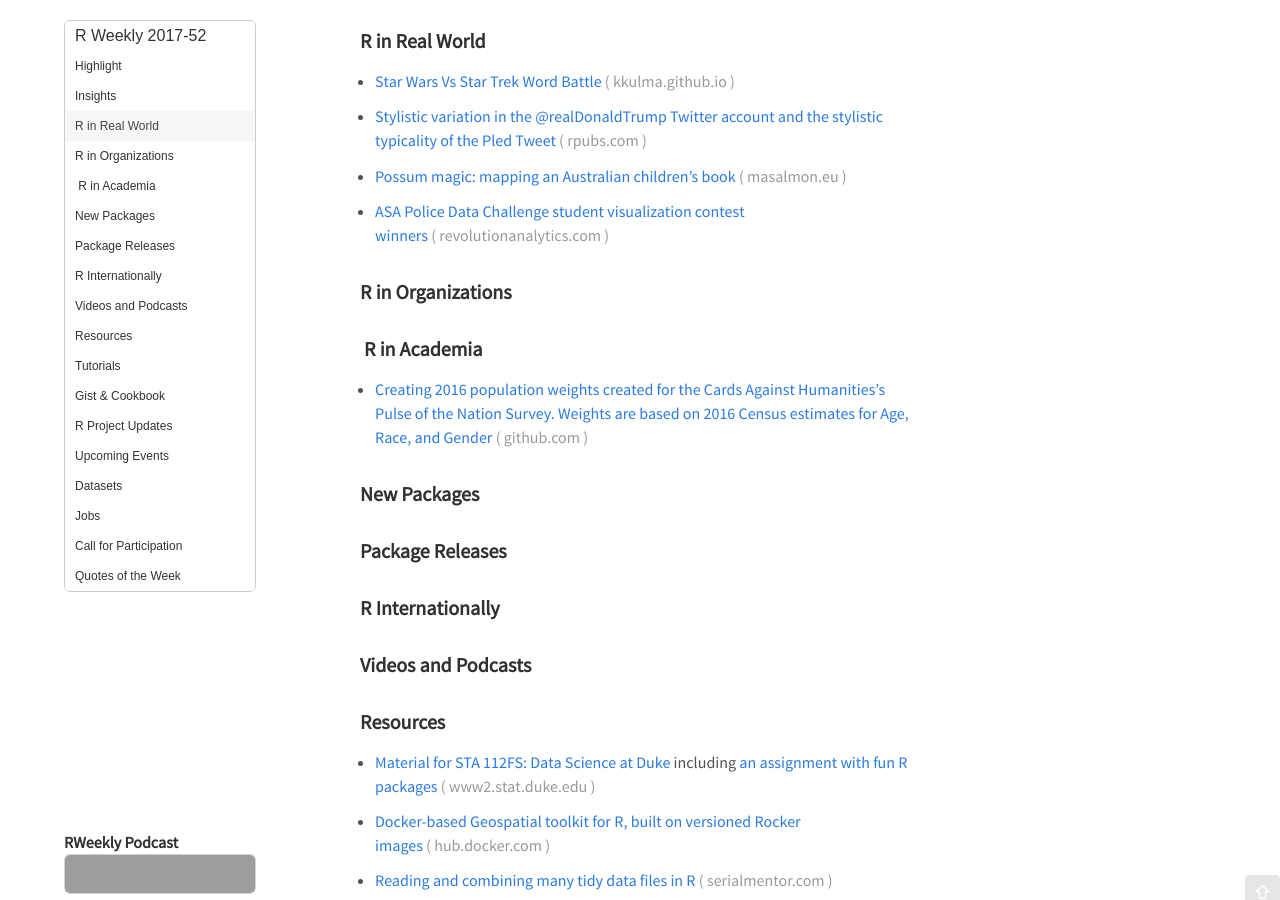
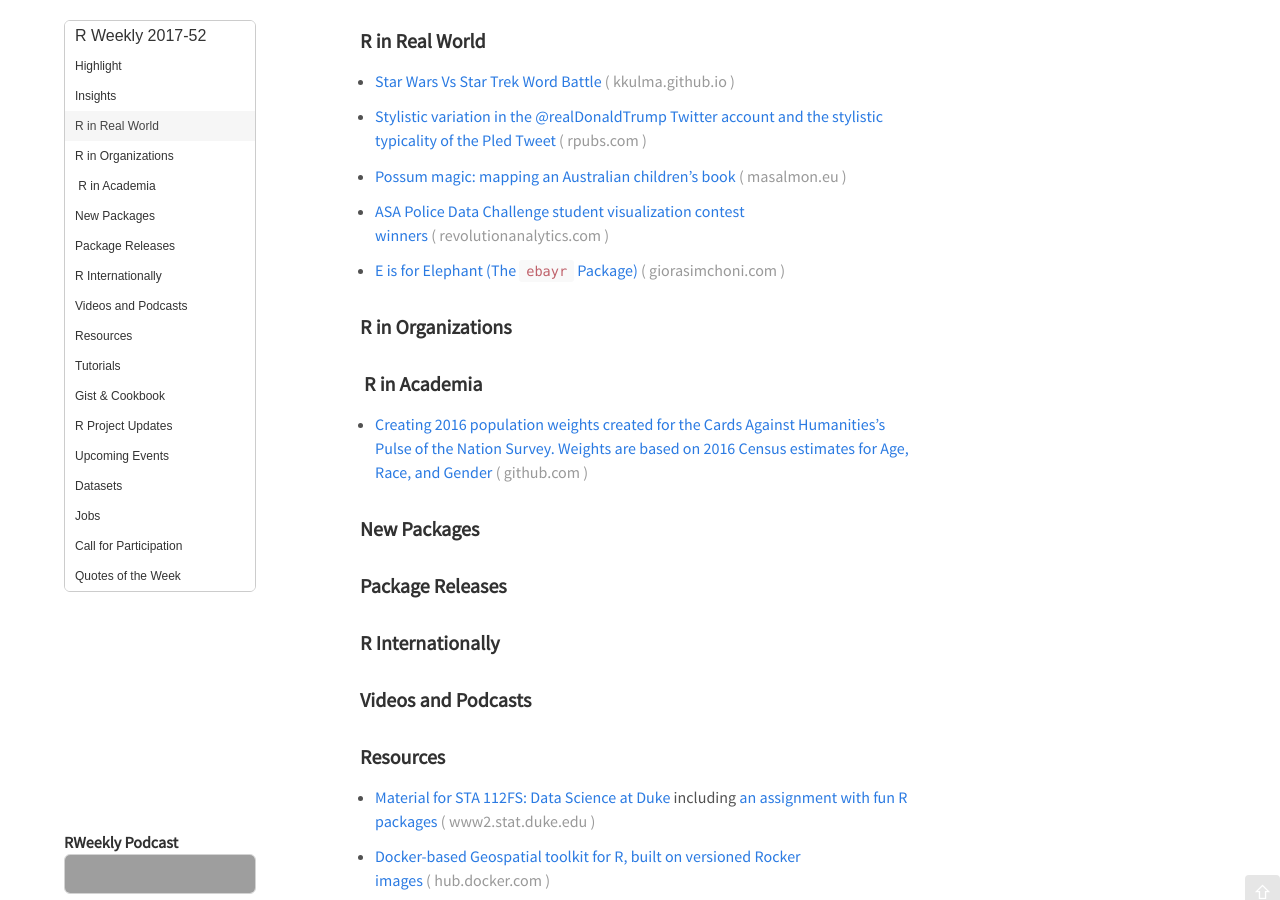
Before and after one commit to rweekly/rweekly.org, a Jekyll site: the page built from draft.md, in a window 1280 px wide and 900 px high, scrolled down 357 px. Built offline with Jekyll 4.4.1, drawn with Linux system fonts in a browser that asks for light colours; emoji names are drawn with the system emoji font; comment, search, counter and statistics services are not loaded; grey boxes are pictures that could not be loaded.

Commit message:
Update draft.md

```diff
--- a/draft.md
+++ b/draft.md
@@ -27,6 +27,8 @@ Release Date: 2017-12-25
 + [Possum magic: mapping an Australian children's book](http://www.masalmon.eu/2017/12/16/possummagic/)
 
 + [ASA Police Data Challenge student visualization contest winners](http://blog.revolutionanalytics.com/2017/12/police-data-challenge.html)
+
++ [E is for Elephant (The `ebayr` Package)](http://giorasimchoni.com/2017/12/19/2017-12-19-e-is-for-elephant-the-ebayr-package/)
 
 ###  R in Organizations
 
```
